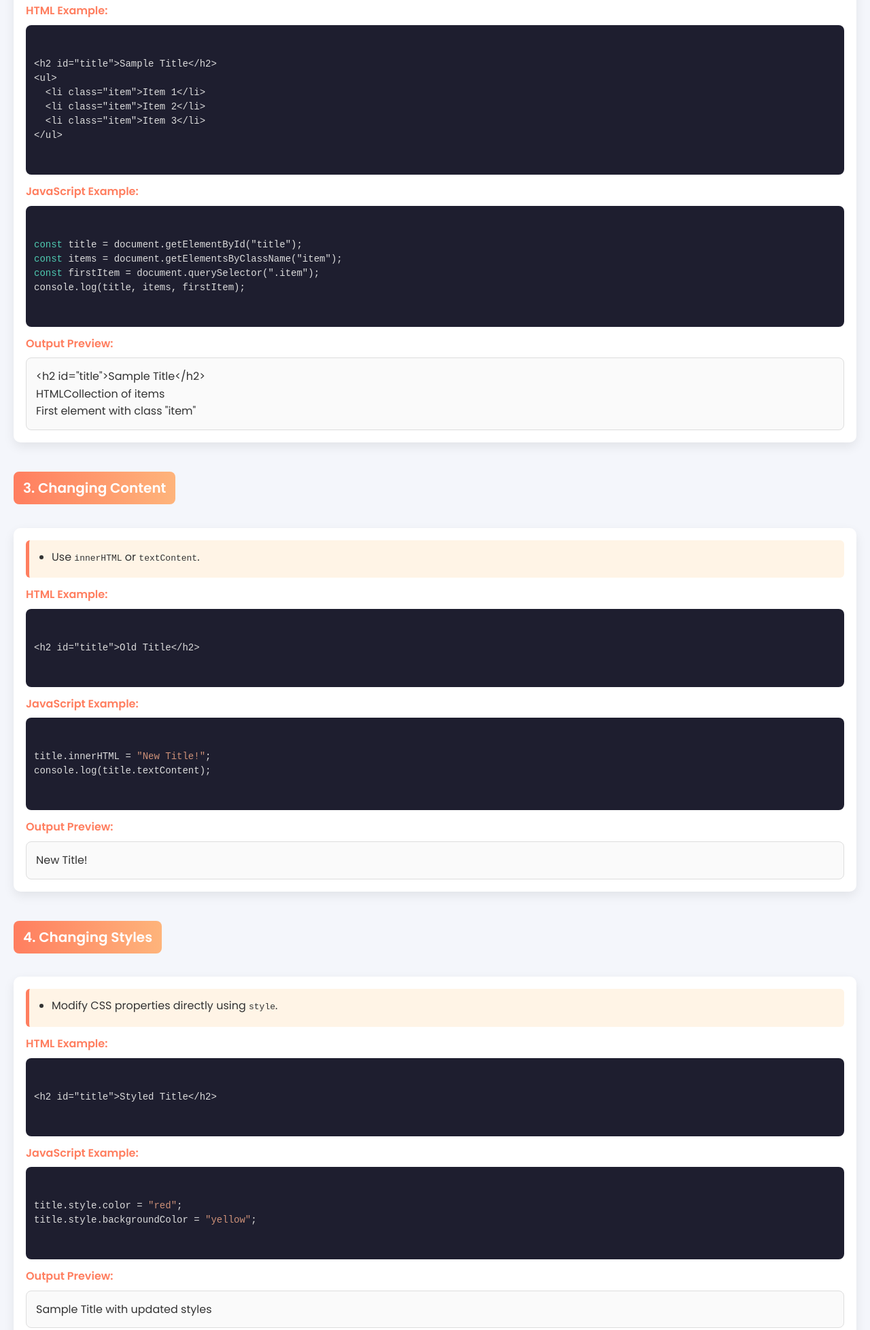
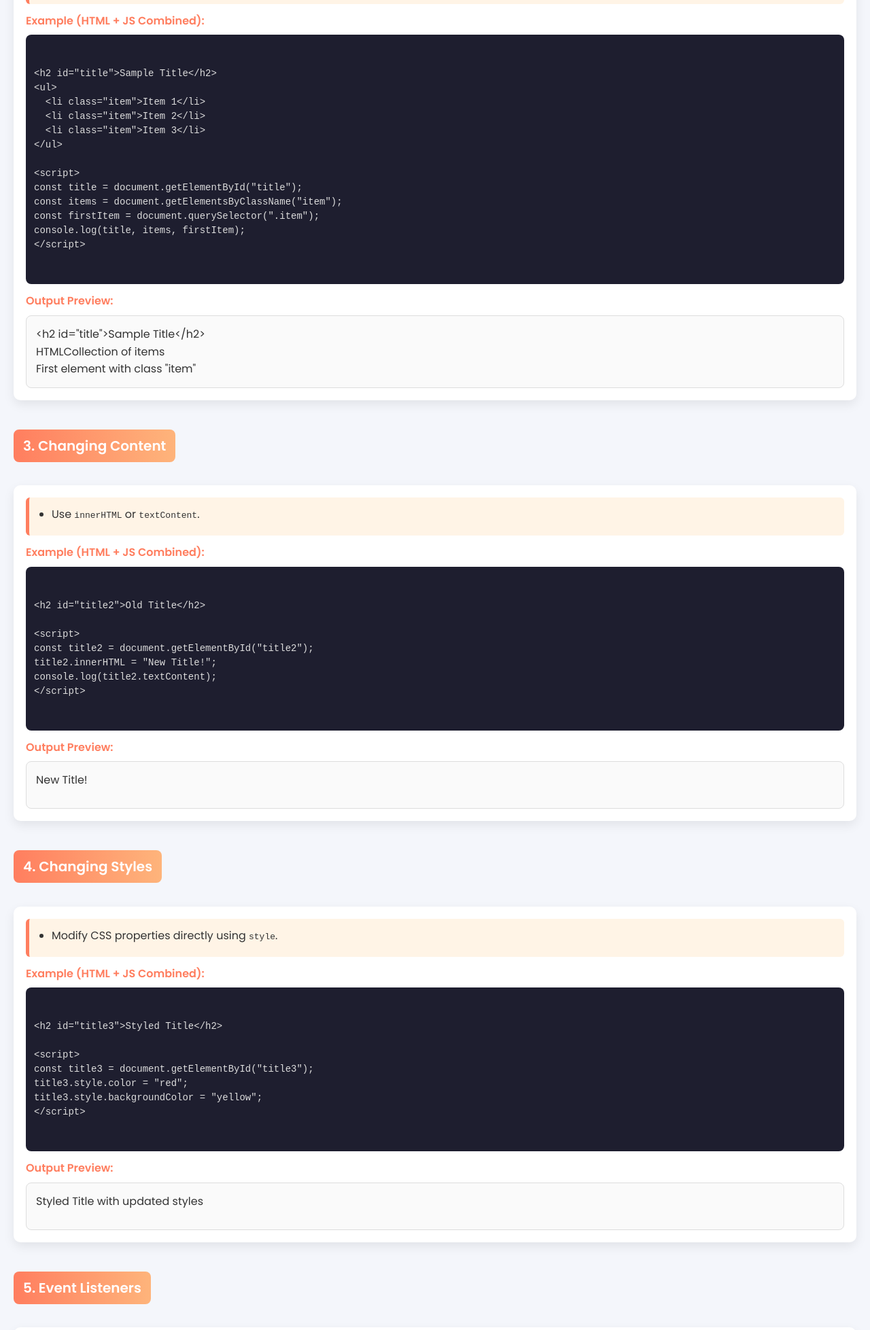
Before and after one commit to naveenaaitech/Javascript-website, a plain HTML site: page dom.html in a window 1280 px wide. Shown: the part 711-2668 px from the top of the page at 68% size. Drawn offline with Linux system fonts and the light colour scheme.

Commit message:
updated dom

```diff
--- a/dom.html
+++ b/dom.html
@@ -71,6 +71,7 @@
       background: #fafafa;
       padding: 14px;
       border-radius: 8px;
+      min-height: 40px;
     }
     button { margin-top: 8px; padding: 6px 12px; border-radius: 5px; border: none; cursor: pointer; background: #ff7e5f; color: white; }
   </style>
@@ -106,7 +107,8 @@
         <li><code>querySelector / querySelectorAll</code></li>
       </ul>
     </div>
-    <div class="code-label">HTML Example:</div>
+
+    <div class="code-label">Example (HTML + JS Combined):</div>
     <div class="code-block"><pre><code>
 &lt;h2 id="title"&gt;Sample Title&lt;/h2&gt;
 &lt;ul&gt;
@@ -114,15 +116,15 @@
   &lt;li class="item"&gt;Item 2&lt;/li&gt;
   &lt;li class="item"&gt;Item 3&lt;/li&gt;
 &lt;/ul&gt;
+
+&lt;script&gt;
+const title = document.getElementById("title");
+const items = document.getElementsByClassName("item");
+const firstItem = document.querySelector(".item");
+console.log(title, items, firstItem);
+&lt;/script&gt;
     </code></pre></div>
 
-    <div class="code-label">JavaScript Example:</div>
-    <div class="code-block"><pre><code>
-<span class="keyword">const</span> title = document.getElementById("title");
-<span class="keyword">const</span> items = document.getElementsByClassName("item");
-<span class="keyword">const</span> firstItem = document.querySelector(".item");
-console.log(title, items, firstItem);
-    </code></pre></div>
     <div class="output-label">Output Preview:</div>
     <div class="output">
       &lt;h2 id="title"&gt;Sample Title&lt;/h2&gt;<br>
@@ -140,18 +142,19 @@ console.log(title, items, firstItem);
       </ul>
     </div>
 
-    <div class="code-label">HTML Example:</div>
+    <div class="code-label">Example (HTML + JS Combined):</div>
     <div class="code-block"><pre><code>
-&lt;h2 id="title"&gt;Old Title&lt;/h2&gt;
+&lt;h2 id="title2"&gt;Old Title&lt;/h2&gt;
+
+&lt;script&gt;
+const title2 = document.getElementById("title2");
+title2.innerHTML = "New Title!";
+console.log(title2.textContent);
+&lt;/script&gt;
     </code></pre></div>
 
-    <div class="code-label">JavaScript Example:</div>
-    <div class="code-block"><pre><code>
-title.innerHTML = <span class="value">"New Title!"</span>;
-console.log(title.textContent);
-    </code></pre></div>
     <div class="output-label">Output Preview:</div>
-    <div class="output" id="title-output">
+    <div class="output" id="title2-output">
       New Title!
     </div>
   </div>
@@ -165,19 +168,20 @@ console.log(title.textContent);
       </ul>
     </div>
 
-    <div class="code-label">HTML Example:</div>
+    <div class="code-label">Example (HTML + JS Combined):</div>
     <div class="code-block"><pre><code>
-&lt;h2 id="title"&gt;Styled Title&lt;/h2&gt;
+&lt;h2 id="title3"&gt;Styled Title&lt;/h2&gt;
+
+&lt;script&gt;
+const title3 = document.getElementById("title3");
+title3.style.color = "red";
+title3.style.backgroundColor = "yellow";
+&lt;/script&gt;
     </code></pre></div>
 
-    <div class="code-label">JavaScript Example:</div>
-    <div class="code-block"><pre><code>
-title.style.color = <span class="value">"red"</span>;
-title.style.backgroundColor = <span class="value">"yellow"</span>;
-    </code></pre></div>
     <div class="output-label">Output Preview:</div>
     <div class="output" id="style-output">
-      Sample Title with updated styles
+      Styled Title with updated styles
     </div>
   </div>
 
@@ -190,18 +194,18 @@ title.style.backgroundColor = <span class="value">"yellow"</span>;
       </ul>
     </div>
 
-    <div class="code-label">HTML Example:</div>
+    <div class="code-label">Example (HTML + JS Combined):</div>
     <div class="code-block"><pre><code>
 &lt;button id="btn"&gt;Click Me&lt;/button&gt;
-    </code></pre></div>
 
-    <div class="code-label">JavaScript Example:</div>
-    <div class="code-block"><pre><code>
-<span class="keyword">const</span> btn = document.getElementById("btn");
+&lt;script&gt;
+const btn = document.getElementById("btn");
 btn.addEventListener("click", () =&gt; {
   alert("Button Clicked!");
 });
+&lt;/script&gt;
     </code></pre></div>
+
     <div class="output-label">Output Preview:</div>
     <div class="output">
       Button shows alert when clicked
@@ -219,17 +223,18 @@ btn.addEventListener("click", () =&gt; {
       </ul>
     </div>
 
-    <div class="code-label">HTML Example:</div>
+    <div class="code-label">Example (HTML + JS Combined):</div>
     <div class="code-block"><pre><code>
 &lt;div id="container"&gt;&lt;/div&gt;
+
+&lt;script&gt;
+const container = document.getElementById("container");
+const newItem = document.createElement("p");
+newItem.textContent = "Hello DOM!";
+container.appendChild(newItem);
+&lt;/script&gt;
     </code></pre></div>
 
-    <div class="code-label">JavaScript Example:</div>
-    <div class="code-block"><pre><code>
-<span class="keyword">const</span> newItem = document.createElement("p");
-newItem.textContent = <span class="value">"Hello DOM!"</span>;
-document.body.appendChild(newItem);
-    </code></pre></div>
     <div class="output-label">Output Preview:</div>
     <div class="output">
       New paragraph added below
```
